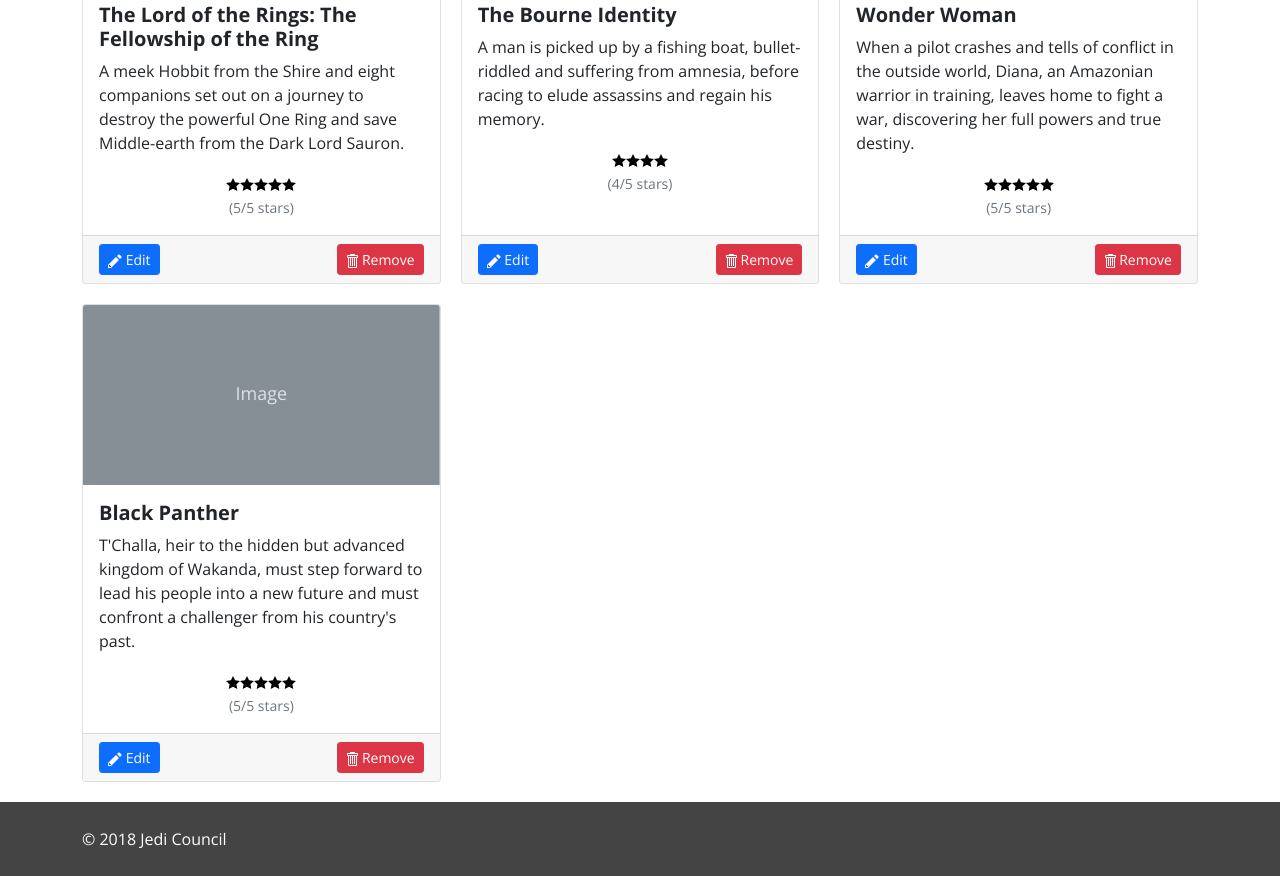
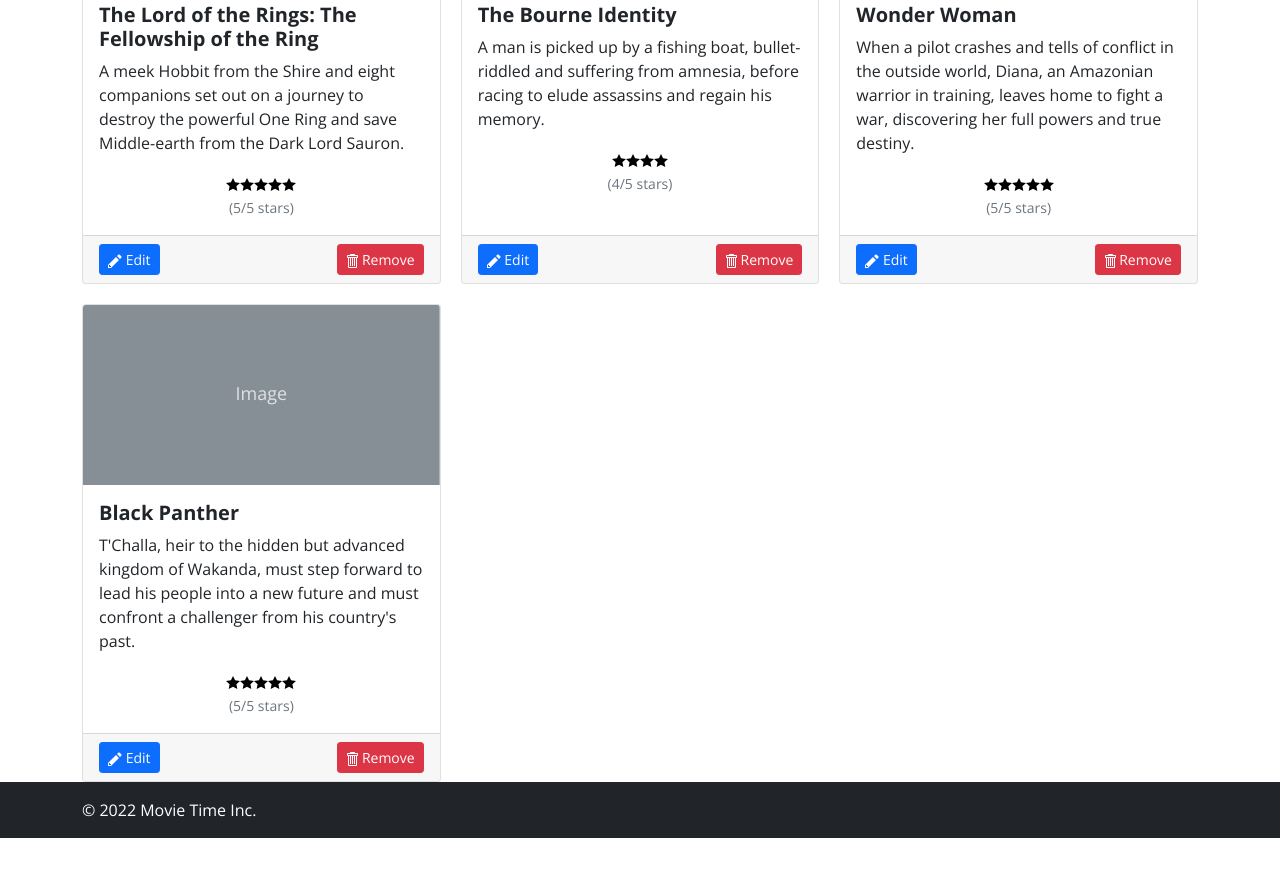
Before and after one commit to uwi-info3180/vuejs, a plain HTML site: page index.html in a window 1280 px wide. Shown: the part 553-1429 px from the top of the page. After the commit the page ends 1391 px from the top, so only its background shows below. Drawn offline with nearby package versions, Linux system fonts and the light colour scheme.

Commit message:
Make footer stick to bottom of page

```diff
--- a/index.html
+++ b/index.html
@@ -1,5 +1,5 @@
 <!DOCTYPE html>
-<html lang="en">
+<html lang="en" class="h-100">
 <head>
     <meta charset="UTF-8">
     <meta name="viewport" content="width=device-width, initial-scale=1.0">
@@ -8,7 +8,7 @@
     <link href="https://cdn.jsdelivr.net/npm/bootstrap@5.1.3/dist/css/bootstrap.min.css" rel="stylesheet" integrity="sha384-1BmE4kWBq78iYhFldvKuhfTAU6auU8tT94WrHftjDbrCEXSU1oBoqyl2QvZ6jIW3" crossorigin="anonymous">
     <link rel="stylesheet" href="css/styles.css">
 </head>
-<body>
+<body class="d-flex flex-column h-100">
     <header>
         <nav class="navbar navbar-expand-lg navbar-dark bg-dark">
             <div class="container-fluid">
@@ -88,9 +88,9 @@
         </div>
     </main>
 
-    <footer class="">
+    <footer class="footer mt-auto py-3 bg-dark">
         <div class="container">
-            &copy; 2018 Jedi Council
+            &copy; 2022 Movie Time Inc.
         </div>
     </footer>
 
```
